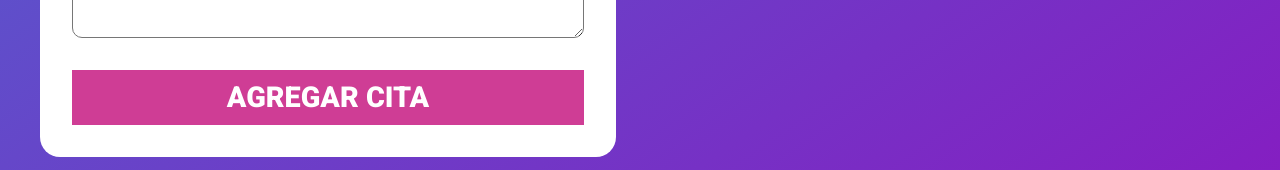
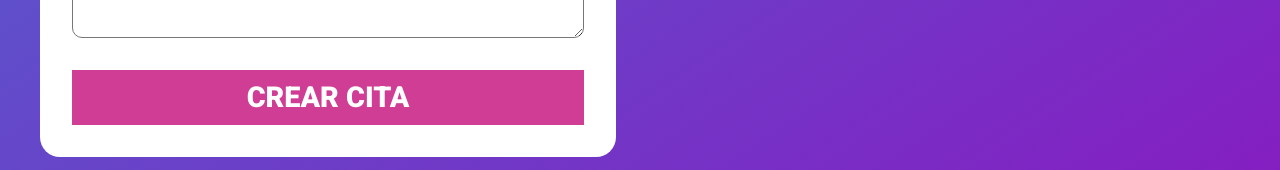
Before and after one commit to FTH-EGC/App-Clientes, a React (Create React App) app: page / in a window 1280 px wide. Shown: the part 994-1164 px from the top of the page. Built offline with nearby package versions, Linux system fonts and the light colour scheme.

Commit message:
Agregando states de editar, agregando funcion para filtrar por id

```diff
--- a/src/App.js
+++ b/src/App.js
@@ -6,11 +6,15 @@ import Citas from './components/Citas';
 function App() {
 
   const [pacientes, guardarPacientes] = useState([]);
+  const [editar, guardarEditar] = useState(false);
+  const [idpaciente, guardarIdPaciente] = useState('');
 
   const eliminarCita = id => {
     const citasActulizadas = pacientes.filter(paciente => paciente.id !== id);
     guardarPacientes(citasActulizadas);
   }
+
+
 
   return (
     <Fragment>
@@ -21,10 +25,15 @@ function App() {
               <Formulario
                 guardarPacientes={guardarPacientes}
                 pacientes={pacientes}
+                guardarEditar={guardarEditar}
+                editar={editar}
+                idpaciente={idpaciente}
               />
               <Citas
                 pacientes={pacientes}
                 eliminarCita={eliminarCita}
+                guardarEditar={guardarEditar}
+                guardarIdPaciente={guardarIdPaciente}
               />
           </div>
         </div>
--- a/src/components/Cita.js
+++ b/src/components/Cita.js
@@ -76,13 +76,24 @@ const Sintomas = styled.div`
 
 
 
-const Cita = ({paciente, eliminarCita}) => {
+const Cita = ({paciente, eliminarCita, guardarEditar,guardarIdPaciente}) => {
 
 
 
-    const {nombre, edad, telefono, fecha, hora, sintomas, id} = paciente;
+
+    const {nombre, edad, telefono, fecha, hora, sintomas} = paciente;
+
+
+    const editarCitas = () => {
+
+        guardarIdPaciente(paciente.id);
+        guardarEditar(true);
+
+    }
 
     return (
+
+
 
         <CardCita>
             <DatosFecha>
@@ -99,7 +110,7 @@ const Cita = ({paciente, eliminarCita}) => {
                 </Sintomas>
                 <Botones>
                     <BotonEditar
-
+                        onClick={editarCitas}
                     >Editar</BotonEditar>
 
                     <BotonEliminar
--- a/src/components/Citas.js
+++ b/src/components/Citas.js
@@ -21,7 +21,7 @@ const DivCitas = styled.div`
 
 
 
-const Citas = ({pacientes, eliminarCita}) => {
+const Citas = ({pacientes, eliminarCita, guardarEditar, guardarIdPaciente}) => {
 
 
     return (
@@ -37,6 +37,8 @@ const Citas = ({pacientes, eliminarCita}) => {
                     key={paciente.id}
                     paciente={paciente}
                     eliminarCita={eliminarCita}
+                    guardarEditar={guardarEditar}
+                    guardarIdPaciente={guardarIdPaciente}
                     />
 
                 ))}
--- a/src/components/Formulario.js
+++ b/src/components/Formulario.js
@@ -1,4 +1,4 @@
-import React, {useState} from 'react'
+import React, {useState, useEffect} from 'react'
 import styled from '@emotion/styled';
 import Error from './Error';
 import shortid from 'shortid';
@@ -68,7 +68,7 @@ const Boton = styled.input`
 `;
 
 
-const Formulario = ({pacientes,guardarPacientes}) => {
+const Formulario = ({pacientes,guardarPacientes, guardarEditar, editar, idpaciente}) => {
 
 
     const [paciente, guardarPaciente] = useState({
@@ -118,6 +118,34 @@ const Formulario = ({pacientes,guardarPacientes}) => {
 
     }
 
+    useEffect(() => {
+
+        if(editar){
+
+            const datosEditar = pacientes.find(paciente => paciente.id === idpaciente);
+            const {nombre, edad, telefono, fecha, hora, sintomas} = datosEditar;
+
+            guardarPaciente({
+                nombre,
+                edad,
+                telefono,
+                fecha,
+                hora,
+                sintomas
+            });
+
+        }
+
+    }, [editar])
+
+    let textoBoton;
+    if(editar){
+        textoBoton = "EDITAR CITA";
+
+    }else{
+        textoBoton = "CREAR CITA";
+    }
+
 
     return (
         <Form
@@ -131,6 +159,7 @@ const Formulario = ({pacientes,guardarPacientes}) => {
                 type="text"
                 name="nombre"
                 value={nombre}
+
                 onChange={onChangePaciente}
             />
             <Labels htmlFor="edad">Edad</Labels>
@@ -170,8 +199,9 @@ const Formulario = ({pacientes,guardarPacientes}) => {
 
             <Boton
             type="submit"
-            value="AGREGAR CITA"
+            value={textoBoton}
             />
+
 
         </Form>
      );
```
Also changed, not shown: 1 other file (tests, documents, lock files or other folders).
